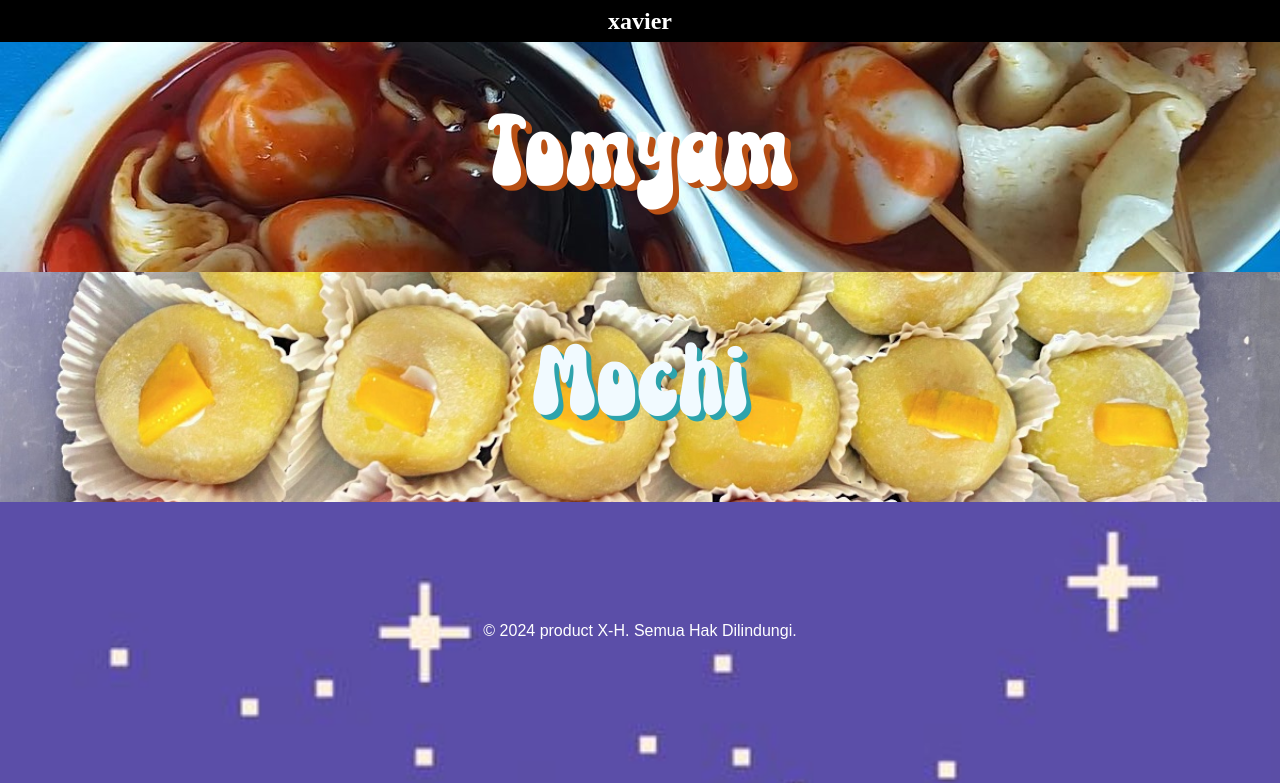
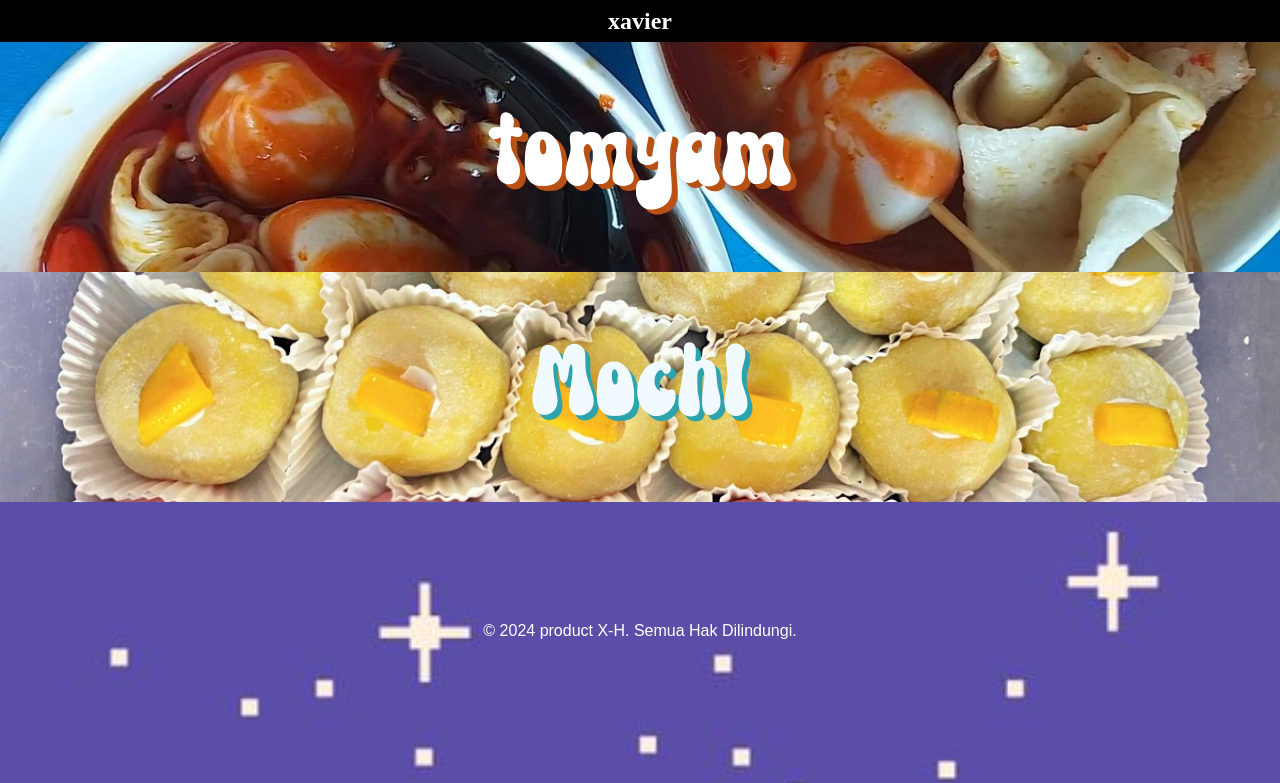
Before and after one commit to kabureneo/bazar, a plain HTML site: page index.html in a window 1280 px wide. Shown: the top 783 px of the page. Drawn offline with Linux system fonts and the light colour scheme.

Commit message:
ubah nama product

```diff
--- a/index.html
+++ b/index.html
@@ -21,10 +21,10 @@
       <div class="product-satu" >
         <div class="img-product-satu">
           <div class="bagian-1 cover">
-            <p>Tomyam</p>
+            <p>tomyam</p>
           </div>
           <div class="bagian-2 cover">
-            <p>Mochi</p>
+            <p>MochI</p>
           </div>
         </div>
       </div>
```
